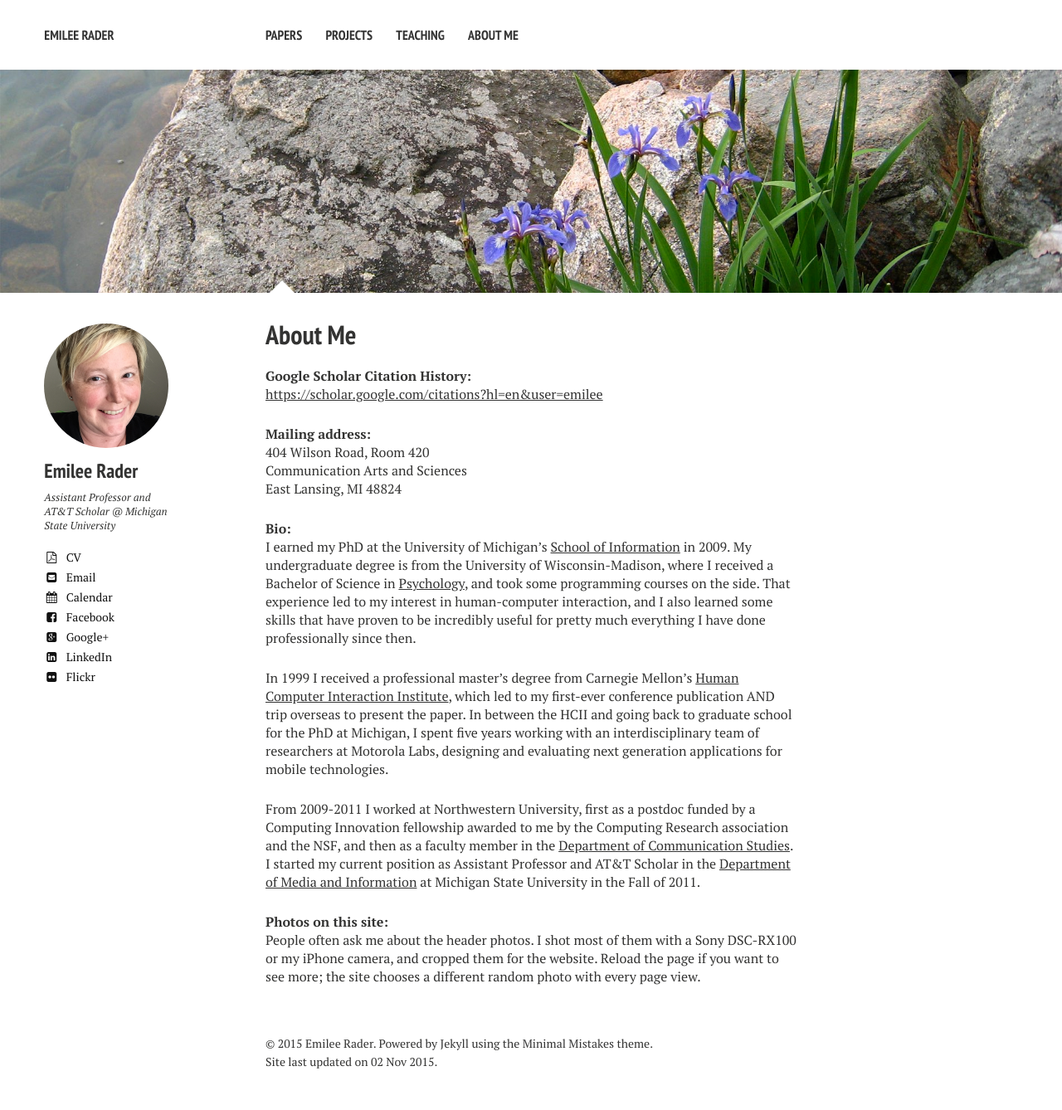
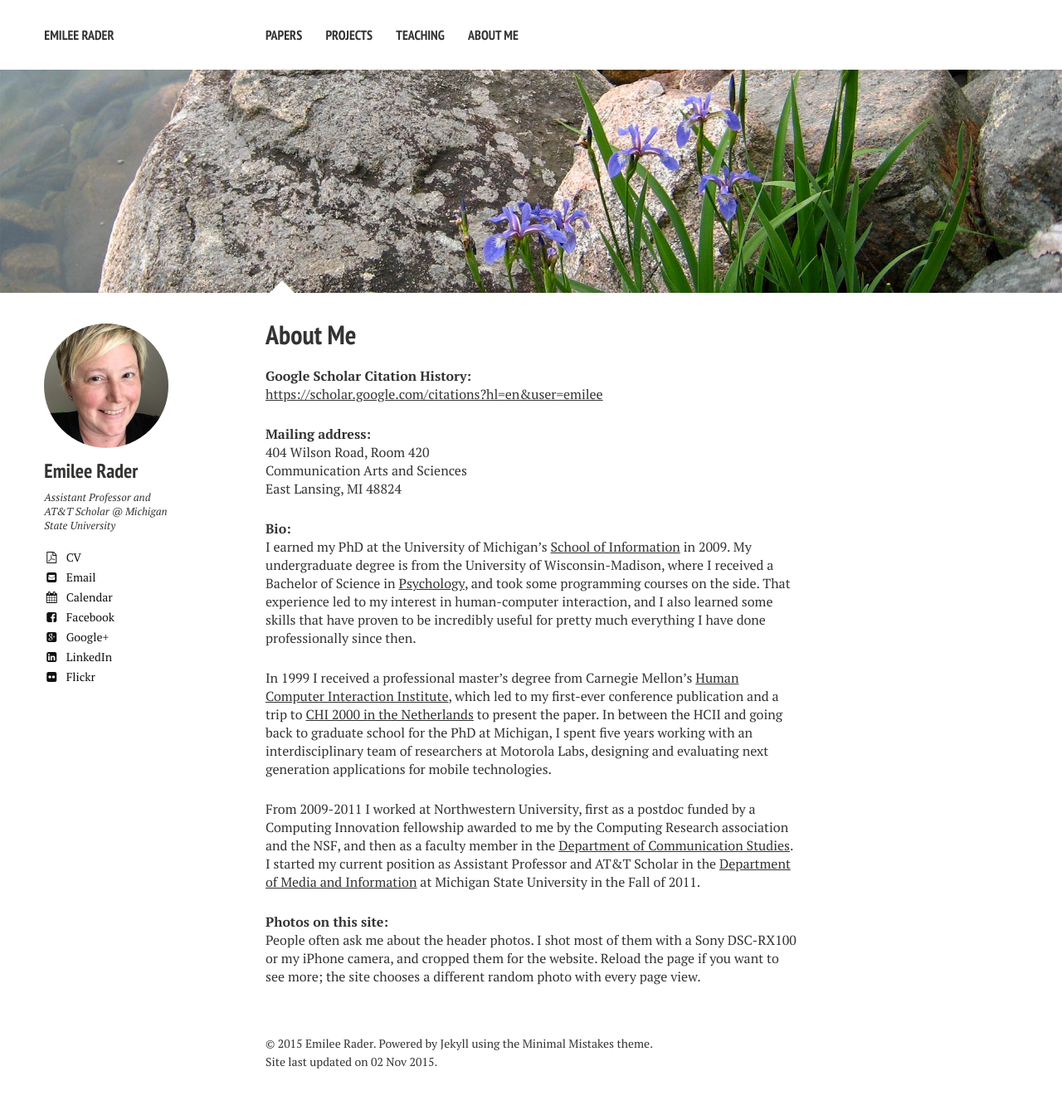
Before and after one commit to bierdoctor/bierdoctor.github.io, a Jekyll site: the page built from about/index.md, in a window 1280 px wide. Shown: the whole page at 83% size. Built offline with Jekyll 4.4.1, drawn with Linux system fonts in a browser that asks for light colours; nearby versions of some CDN libraries.

Commit message:
added link to CHI 2000, took out the stuff about trip overseas

```diff
--- a/about/index.md
+++ b/about/index.md
@@ -27,7 +27,7 @@ East Lansing, MI  48824
 **Bio:**
 I earned my PhD at the University of Michigan’s [School of Information](https://www.si.umich.edu) in 2009. My undergraduate degree is from the University of Wisconsin-Madison, where I received a Bachelor of Science in [Psychology](http://psych.wisc.edu), and took some programming courses on the side. That experience led to my interest in human-computer interaction, and I also learned some skills that have proven to be incredibly useful for pretty much everything I have done professionally since then.
 
-In 1999 I received a professional master’s degree from Carnegie Mellon’s [Human Computer Interaction Institute](https://www.hcii.cmu.edu), which led to my first-ever conference publication AND trip overseas to present the paper. In between the HCII and going back to graduate school for the PhD at Michigan, I spent five years working with an interdisciplinary team of researchers at Motorola Labs, designing and evaluating next generation applications for mobile technologies.
+In 1999 I received a professional master’s degree from Carnegie Mellon’s [Human Computer Interaction Institute](https://www.hcii.cmu.edu), which led to my first-ever conference publication and a trip to [CHI 2000 in the Netherlands](http://www.sigchi.org/chi2000/) to present the paper. In between the HCII and going back to graduate school for the PhD at Michigan, I spent five years working with an interdisciplinary team of researchers at Motorola Labs, designing and evaluating next generation applications for mobile technologies.
 
 From 2009-2011 I worked at Northwestern University, first as a postdoc funded by a Computing Innovation fellowship awarded to me by the Computing Research association and the NSF, and then as a faculty member in the [Department of Communication Studies](http://www.communication.northwestern.edu/departments/communicationstudies). I started my current position as Assistant Professor and AT&T Scholar in the [Department of Media and Information](http://tism.msu.edu) at Michigan State University in the Fall of 2011.
 
```
